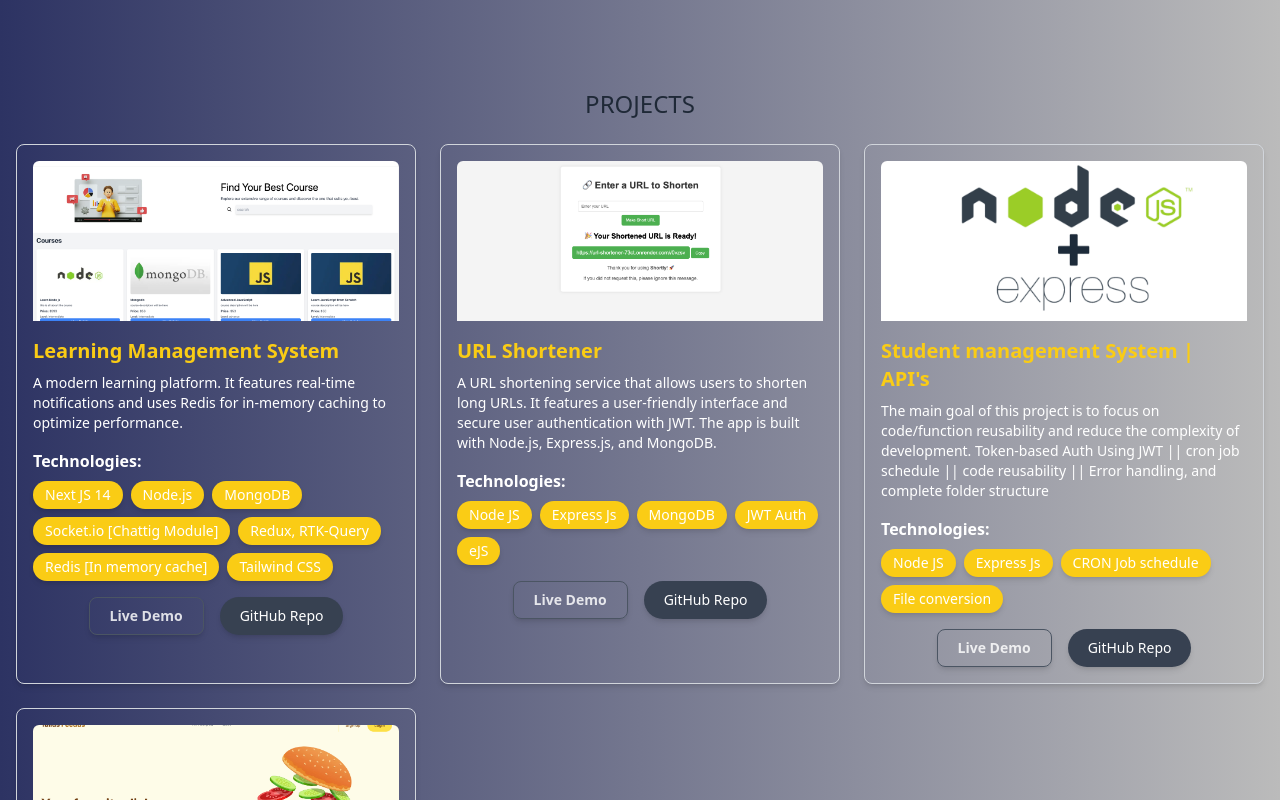
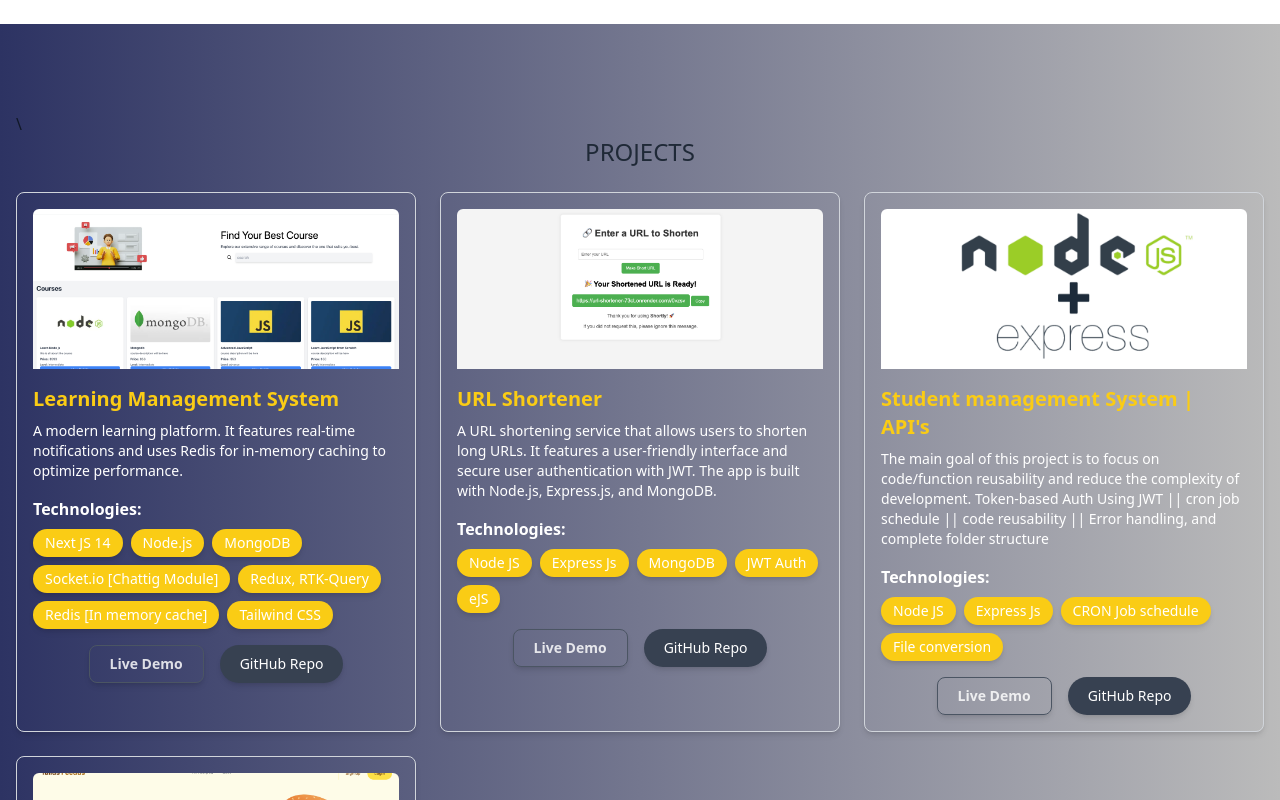
Before and after one commit to SharifuzzamanShaon/my-portfolio, a React (Vite) app: page /projects in a window 1280 px wide. Shown: the top 800 px of the page. Built offline with nearby package versions, Linux system fonts and the light colour scheme.

Commit message:
update ProjectPage component

```diff
--- a/src/pages/ProjectPage.jsx
+++ b/src/pages/ProjectPage.jsx
@@ -5,10 +5,11 @@ import ProjectCard from "../components/ProjectCard";
 const ProjectPage = ({ darkMode }) => {
   return (
     <div
-      className={`min-h-screen  bg-gradient-to-r from-[#2d3363] to-[#bbbbbb] flex dark:bg-gray-900 text-gray-900 dark:text-gray-100 `}
+      className={`min-h-screen  bg-gradient-to-r from-[#2d3363] to-[#bbbbbb] flex dark:bg-gray-900 text-gray-900 dark:text-gray-100 mt-6`}
     >
       <section className="py-10  dark:bg-gray-800">
-        <div className="container mx-auto px-4 py-12">
+        <div className="container mx-auto px-4 py-12">\
+
           <h2 className="text-2xl font-sm text-center mb-6 text-gray-800 dark:text-gray-200">
             PROJECTS
           </h2>
```
